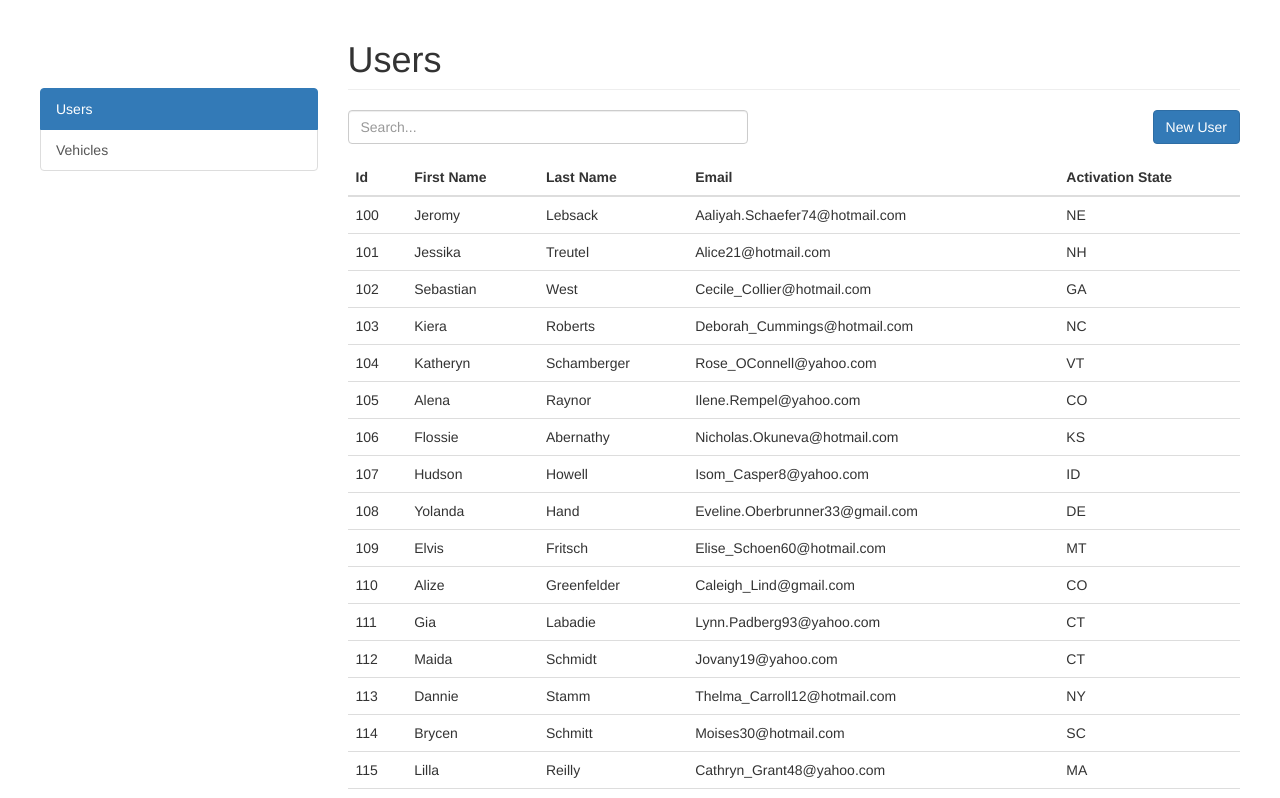
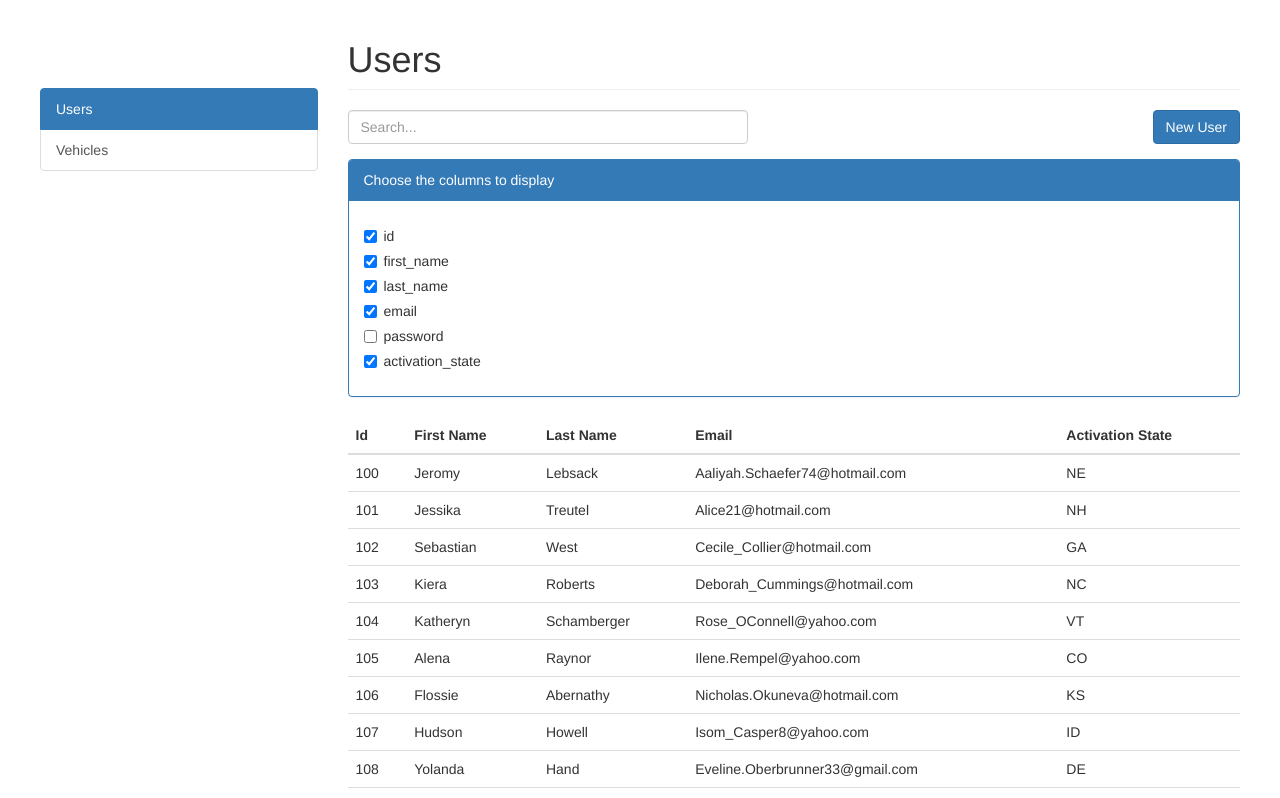
Before and after one commit to cullenjett/grease-monkey, a React (Create React App) app: page /users in a window 1280 px wide. Shown: the top 798 px of the page. Built offline with nearby package versions, Linux system fonts and the light colour scheme.

Commit message:
ColumnPicker component to allow dynamic columns in User table

```diff
--- /dev/null
+++ b/src/components/ColumnPicker.js
@@ -0,0 +1,24 @@
+import React, { Component } from 'react';
+
+class ColumnPicker extends Component {
+  render() {
+    const { columns, onChange } = this.props;
+
+    return (
+      <div className="panel panel-primary">
+        <div className="panel-heading">Choose the columns to display</div>
+        <div className="panel-body">
+          {Object.keys(columns).map(column => (
+            <div key={column} className="checkbox">
+              <label>
+                <input type="checkbox" name={column} onChange={onChange} checked={columns[column]} /> {column}
+              </label>
+            </div>
+          ))}
+        </div>
+      </div>
+    );
+  }
+}
+
+export default ColumnPicker;
--- a/src/components/SortableTable.js
+++ b/src/components/SortableTable.js
@@ -4,7 +4,6 @@ import SortableTableRow from './SortableTableRow';
 
 class SortableTable extends Component {
   state = {
-    visibleColumns: this.props.visibleColumns,
     sortBy: null,
     sortReverse: false
   }
@@ -40,8 +39,7 @@ class SortableTable extends Component {
   }
 
   getVisibleColumnData() {
-    const { data } = this.props;
-    const { visibleColumns } = this.state;
+    const { data, visibleColumns } = this.props;
     return data.map(datum => {
       return visibleColumns.reduce((acc, columnName) => {
         acc[columnName] = datum[columnName];
@@ -51,8 +49,7 @@ class SortableTable extends Component {
   }
 
   render() {
-    const { onClickRow } = this.props;
-    const { visibleColumns } = this.state;
+    const { onClickRow, visibleColumns } = this.props;
     const visibleData = this.getVisibleColumnData();
     const sortedData = this.sortData(visibleData);
 
--- a/src/components/user/UserIndex.js
+++ b/src/components/user/UserIndex.js
@@ -2,12 +2,21 @@ import React, { Component } from 'react';
 import { connect } from 'react-redux';
 
 import SortableTable from '../SortableTable';
+import ColumnPicker from '../ColumnPicker';
 import { getAllUsers } from '../../reducers/users';
 
 class UserIndex extends Component {
   state = {
     search: '',
-    filteredUsers: this.props.users
+    filteredUsers: this.props.users,
+    columns: {
+      id: true,
+      first_name: true,
+      last_name: true,
+      email: true,
+      password: false,
+      activation_state: true
+    }
   }
 
   handleChangeSearch = (e) => {
@@ -31,9 +40,23 @@ class UserIndex extends Component {
     });
   }
 
+  handleChangeSelectedColumns = (e) => {
+    const columnName = e.target.name;
+    const isChecked = e.target.checked;
+    const newColumns = {
+      ...this.state.columns,
+      [columnName]: isChecked
+    };
+
+    this.setState({
+      columns: newColumns
+    });
+  }
+
   render() {
     const { history } = this.props;
-    const { search, filteredUsers } = this.state;
+    const { search, filteredUsers, columns } = this.state;
+    const visibleColumns = Object.keys(columns).filter(column => columns[column] === true)
 
     return (
       <div>
@@ -52,15 +75,13 @@ class UserIndex extends Component {
           />
           <button className="btn btn-primary pull-right" onClick={() => history.push('/users/new')}>New User</button>
         </div>
+        <ColumnPicker
+          columns={columns}
+          onChange={this.handleChangeSelectedColumns}
+        />
         <SortableTable
           data={filteredUsers}
-          visibleColumns={[
-            'id',
-            'first_name',
-            'last_name',
-            'email',
-            'activation_state'
-          ]}
+          visibleColumns={visibleColumns}
           onClickRow={(userId) => history.push(`/users/${userId}`)}
         />
       </div>
```
